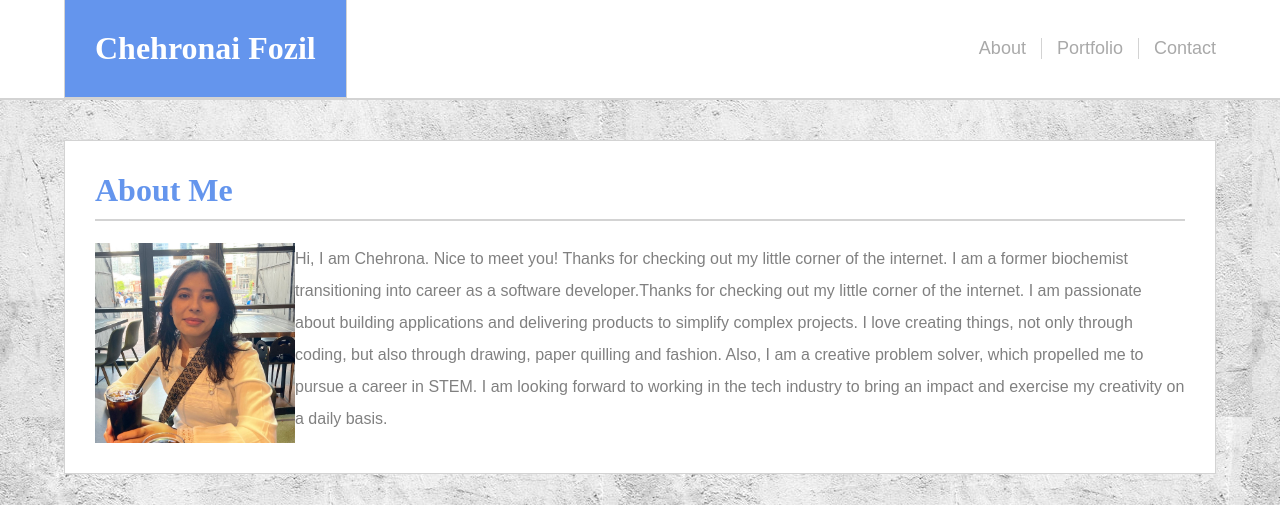
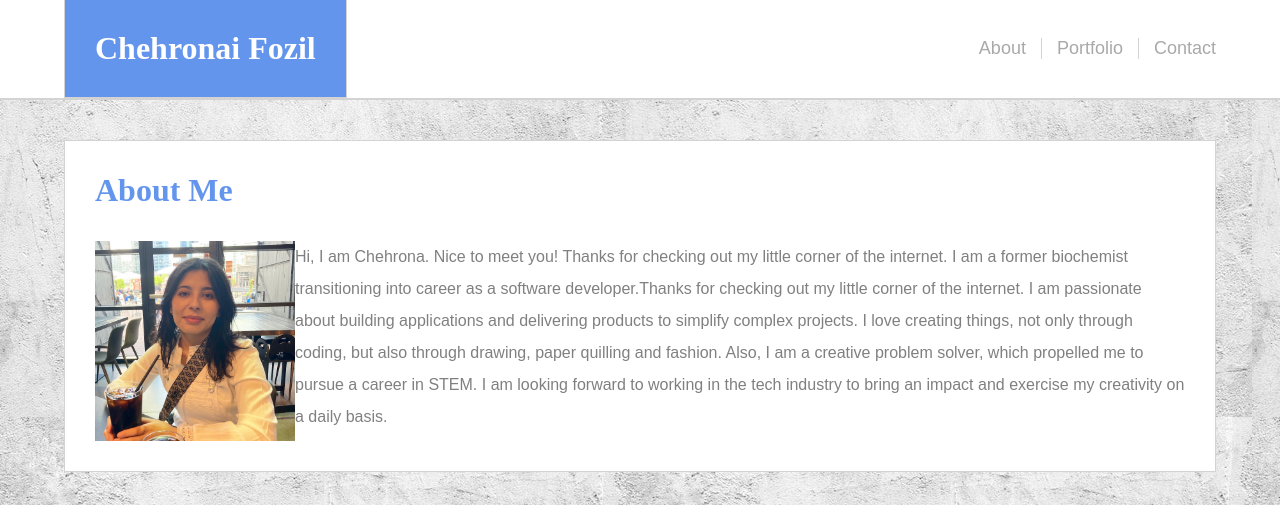
Before and after one commit to chehrona/Responsive-Portfolio, a plain HTML site: page index.html in a window 1280 px wide. Shown: the top 505 px of the page. Drawn offline with Linux system fonts and the light colour scheme.

Commit message:
Update style.css

```diff
--- a/assets/css/style.css
+++ b/assets/css/style.css
@@ -74,6 +74,7 @@ body {
     margin-bottom: 10px;
     margin-top: 10px;
     margin-right: 30px;
+    border-top: 2.5px solid lightgrey;
 }
 p {
     margin: 0px;
@@ -81,7 +82,6 @@ p {
     padding-bottom: 20px;
 }
 h1 {
-    border-bottom: 2.5px solid lightgrey;
     padding-bottom: 10px;
     padding-top: 10px;
     font-family: "Times New Roman";
```
